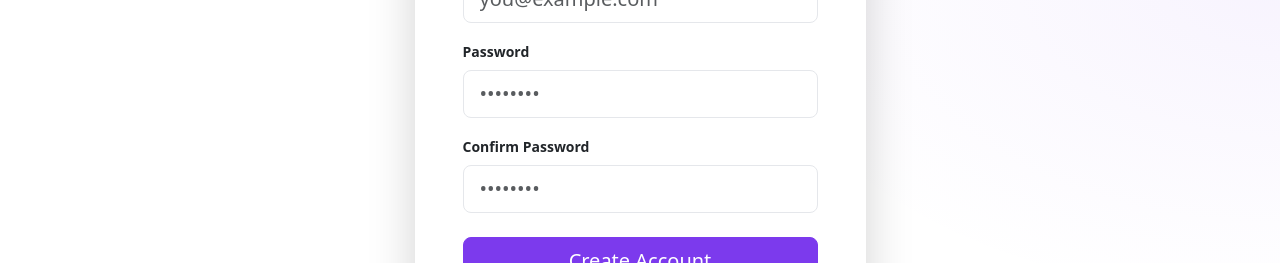
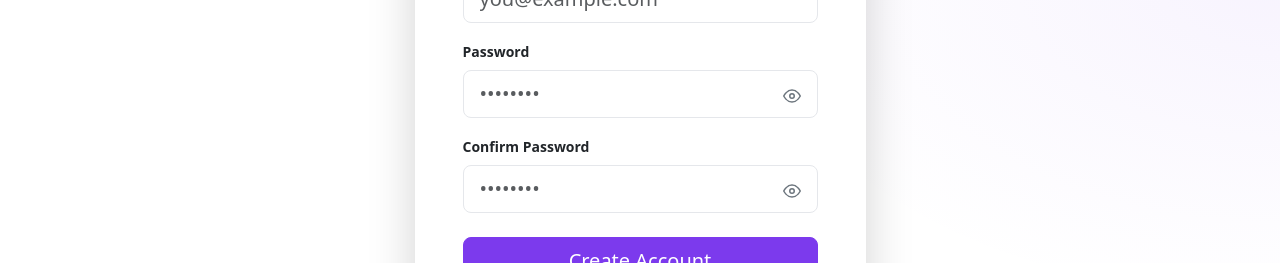
Before and after one commit to faridaemadibrahim/Qwizzy-Front-End, a React (Vite) app: page /register in a window 1280 px wide. Shown: the part 424-687 px from the top of the page. Built offline with nearby package versions, Linux system fonts and the light colour scheme.

Commit message:
eye icon on pass field

```diff
--- a/src/modules/auth/components/LoginCard.jsx
+++ b/src/modules/auth/components/LoginCard.jsx
@@ -8,6 +8,7 @@ export default function LoginCard() {
   const passwordId = useId();
   const [email, setEmail] = useState("");
   const [password, setPassword] = useState("");
+  const [showPassword, setShowPassword] = useState(false);
   const { handleLogin, error, loading } = useLogin();
 
   function handleSubmit(event) {
@@ -53,16 +54,54 @@ export default function LoginCard() {
                   >
                     Password
                   </label>
+                  <div className="position-relative">
                     <input
                       id={passwordId}
-                    className="form-control form-control-lg"
-                    type="password"
+                      className="form-control form-control-lg pe-5"
+                      type={showPassword ? "text" : "password"}
                       placeholder="••••••••"
                       value={password}
                       onChange={(e) => setPassword(e.target.value)}
                       autoComplete="current-password"
                       required
                     />
+                    <button
+                      type="button"
+                      onClick={() => setShowPassword((v) => !v)}
+                      className="btn btn-link position-absolute top-50 end-0 translate-middle-y pe-3 p-0 text-secondary"
+                      tabIndex={-1}
+                    >
+                      {showPassword ? (
+                        <svg
+                          width="18"
+                          height="18"
+                          viewBox="0 0 24 24"
+                          fill="none"
+                          stroke="currentColor"
+                          strokeWidth="2"
+                          strokeLinecap="round"
+                          strokeLinejoin="round"
+                        >
+                          <path d="M17.94 17.94A10.07 10.07 0 0 1 12 20c-7 0-11-8-11-8a18.45 18.45 0 0 1 5.06-5.94M9.9 4.24A9.12 9.12 0 0 1 12 4c7 0 11 8 11 8a18.5 18.5 0 0 1-2.16 3.19m-6.72-1.07a3 3 0 1 1-4.24-4.24" />
+                          <line x1="1" y1="1" x2="23" y2="23" />
+                        </svg>
+                      ) : (
+                        <svg
+                          width="18"
+                          height="18"
+                          viewBox="0 0 24 24"
+                          fill="none"
+                          stroke="currentColor"
+                          strokeWidth="2"
+                          strokeLinecap="round"
+                          strokeLinejoin="round"
+                        >
+                          <path d="M1 12s4-8 11-8 11 8 11 8-4 8-11 8-11-8-11-8z" />
+                          <circle cx="12" cy="12" r="3" />
+                        </svg>
+                      )}
+                    </button>
+                  </div>
                 </div>
 
                 <button
--- a/src/modules/auth/components/RegisterCard.jsx
+++ b/src/modules/auth/components/RegisterCard.jsx
@@ -12,6 +12,8 @@ export default function RegisterCard() {
   const [email, setEmail] = useState("");
   const [password, setPassword] = useState("");
   const [confirmPassword, setConfirmPassword] = useState("");
+  const [showPassword, setShowPassword] = useState(false);
+  const [showConfirmPassword, setShowConfirmPassword] = useState(false);
 
   const { handleRegister, errors, loading } = useRegister();
 
@@ -94,15 +96,53 @@ export default function RegisterCard() {
                   >
                     Password
                   </label>
+                  <div className="position-relative">
                     <input
                       id={passwordId}
-                    className={`form-control form-control-lg ${errors.password ? "is-invalid" : ""}`}
-                    type="password"
+                      className={`form-control form-control-lg pe-5 ${errors.password ? "is-invalid" : ""}`}
+                      type={showPassword ? "text" : "password"}
                       placeholder="••••••••"
                       value={password}
                       onChange={(e) => setPassword(e.target.value)}
                       required
                     />
+                    <button
+                      type="button"
+                      onClick={() => setShowPassword((v) => !v)}
+                      className="btn btn-link position-absolute top-50 end-0 translate-middle-y pe-3 p-0 text-secondary"
+                      tabIndex={-1}
+                    >
+                      {showPassword ? (
+                        <svg
+                          width="18"
+                          height="18"
+                          viewBox="0 0 24 24"
+                          fill="none"
+                          stroke="currentColor"
+                          strokeWidth="2"
+                          strokeLinecap="round"
+                          strokeLinejoin="round"
+                        >
+                          <path d="M17.94 17.94A10.07 10.07 0 0 1 12 20c-7 0-11-8-11-8a18.45 18.45 0 0 1 5.06-5.94M9.9 4.24A9.12 9.12 0 0 1 12 4c7 0 11 8 11 8a18.5 18.5 0 0 1-2.16 3.19m-6.72-1.07a3 3 0 1 1-4.24-4.24" />
+                          <line x1="1" y1="1" x2="23" y2="23" />
+                        </svg>
+                      ) : (
+                        <svg
+                          width="18"
+                          height="18"
+                          viewBox="0 0 24 24"
+                          fill="none"
+                          stroke="currentColor"
+                          strokeWidth="2"
+                          strokeLinecap="round"
+                          strokeLinejoin="round"
+                        >
+                          <path d="M1 12s4-8 11-8 11 8 11 8-4 8-11 8-11-8-11-8z" />
+                          <circle cx="12" cy="12" r="3" />
+                        </svg>
+                      )}
+                    </button>
+                  </div>
                   {errors.password && (
                     <div className="invalid-feedback">{errors.password}</div>
                   )}
@@ -116,15 +156,53 @@ export default function RegisterCard() {
                   >
                     Confirm Password
                   </label>
+                  <div className="position-relative">
                     <input
                       id={confirmPasswordId}
-                    className={`form-control form-control-lg ${errors.confirmPassword ? "is-invalid" : ""}`}
-                    type="password"
+                      className={`form-control form-control-lg pe-5 ${errors.confirmPassword ? "is-invalid" : ""}`}
+                      type={showConfirmPassword ? "text" : "password"}
                       placeholder="••••••••"
                       value={confirmPassword}
                       onChange={(e) => setConfirmPassword(e.target.value)}
                       required
                     />
+                    <button
+                      type="button"
+                      onClick={() => setShowConfirmPassword((v) => !v)}
+                      className="btn btn-link position-absolute top-50 end-0 translate-middle-y pe-3 p-0 text-secondary"
+                      tabIndex={-1}
+                    >
+                      {showConfirmPassword ? (
+                        <svg
+                          width="18"
+                          height="18"
+                          viewBox="0 0 24 24"
+                          fill="none"
+                          stroke="currentColor"
+                          strokeWidth="2"
+                          strokeLinecap="round"
+                          strokeLinejoin="round"
+                        >
+                          <path d="M17.94 17.94A10.07 10.07 0 0 1 12 20c-7 0-11-8-11-8a18.45 18.45 0 0 1 5.06-5.94M9.9 4.24A9.12 9.12 0 0 1 12 4c7 0 11 8 11 8a18.5 18.5 0 0 1-2.16 3.19m-6.72-1.07a3 3 0 1 1-4.24-4.24" />
+                          <line x1="1" y1="1" x2="23" y2="23" />
+                        </svg>
+                      ) : (
+                        <svg
+                          width="18"
+                          height="18"
+                          viewBox="0 0 24 24"
+                          fill="none"
+                          stroke="currentColor"
+                          strokeWidth="2"
+                          strokeLinecap="round"
+                          strokeLinejoin="round"
+                        >
+                          <path d="M1 12s4-8 11-8 11 8 11 8-4 8-11 8-11-8-11-8z" />
+                          <circle cx="12" cy="12" r="3" />
+                        </svg>
+                      )}
+                    </button>
+                  </div>
                   {errors.confirmPassword && (
                     <div className="invalid-feedback">
                       {errors.confirmPassword}
--- a/src/modules/auth/styles/auth.css
+++ b/src/modules/auth/styles/auth.css
@@ -153,3 +153,9 @@
   border-color: rgba(124, 58, 237, 0.45);
   box-shadow: 0 0 0 0.2rem rgba(124, 58, 237, 0.15);
 }
+
+/* Hide browser default password eye icon */
+input::-ms-reveal,
+input::-ms-clear {
+  display: none !important;
+}
```
Lines whose indentation alone changed are shown as unchanged.
